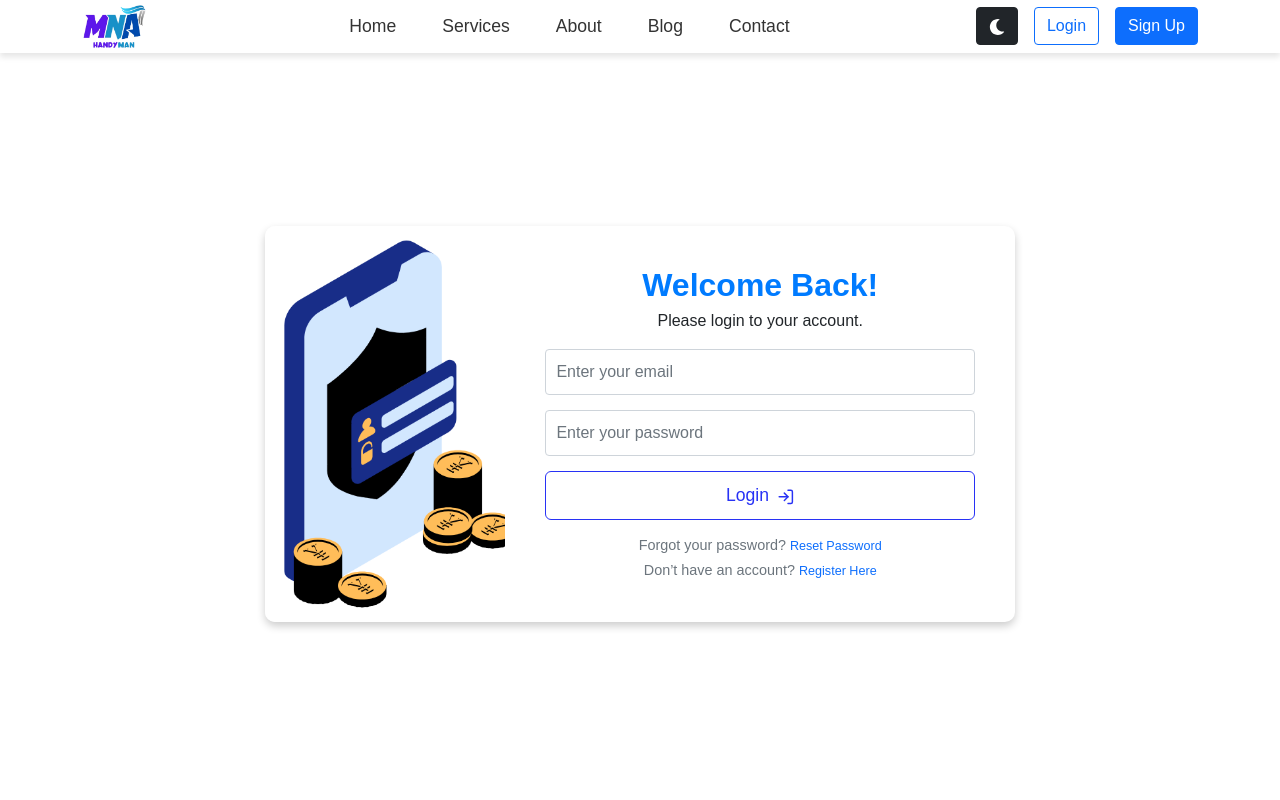
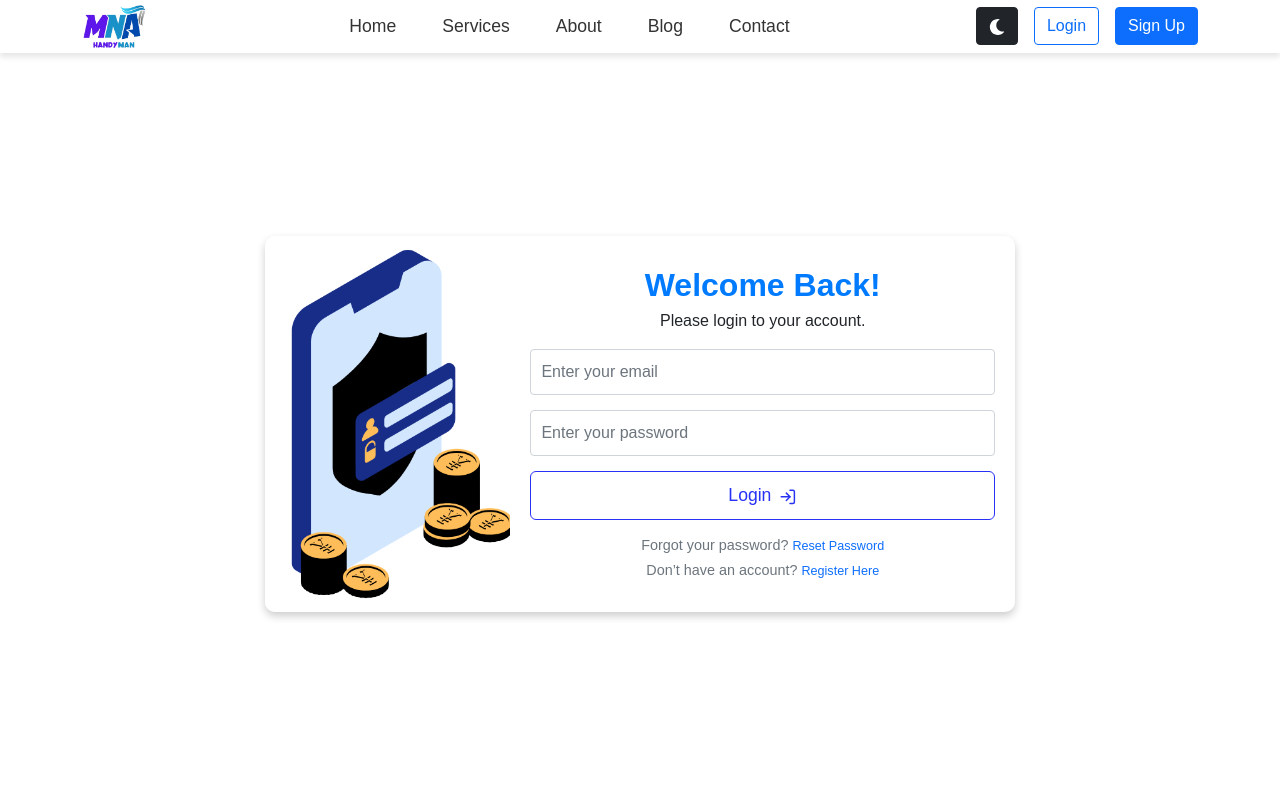
Before and after one commit to nurulazam-dev/mna-handyman-platform, a React (Vite) app: page /login in a window 1280 px wide. Shown: the top 800 px of the page. Built offline with nearby package versions, Linux system fonts and the light colour scheme.

Commit message:
login page asset setup and update

```diff
--- a/src/pages/Login.jsx
+++ b/src/pages/Login.jsx
@@ -9,8 +9,6 @@ const Login = () => {
     display: "flex",
     justifyContent: "center",
     alignItems: "center",
-
-    padding: "20px",
   };
 
   const cardStyle = {
@@ -33,7 +31,7 @@ const Login = () => {
   };
 
   const formSectionStyle = {
-    padding: "40px",
+    padding: "30px 20px",
     width: "100%",
     display: "flex",
     flexDirection: "column",
```
